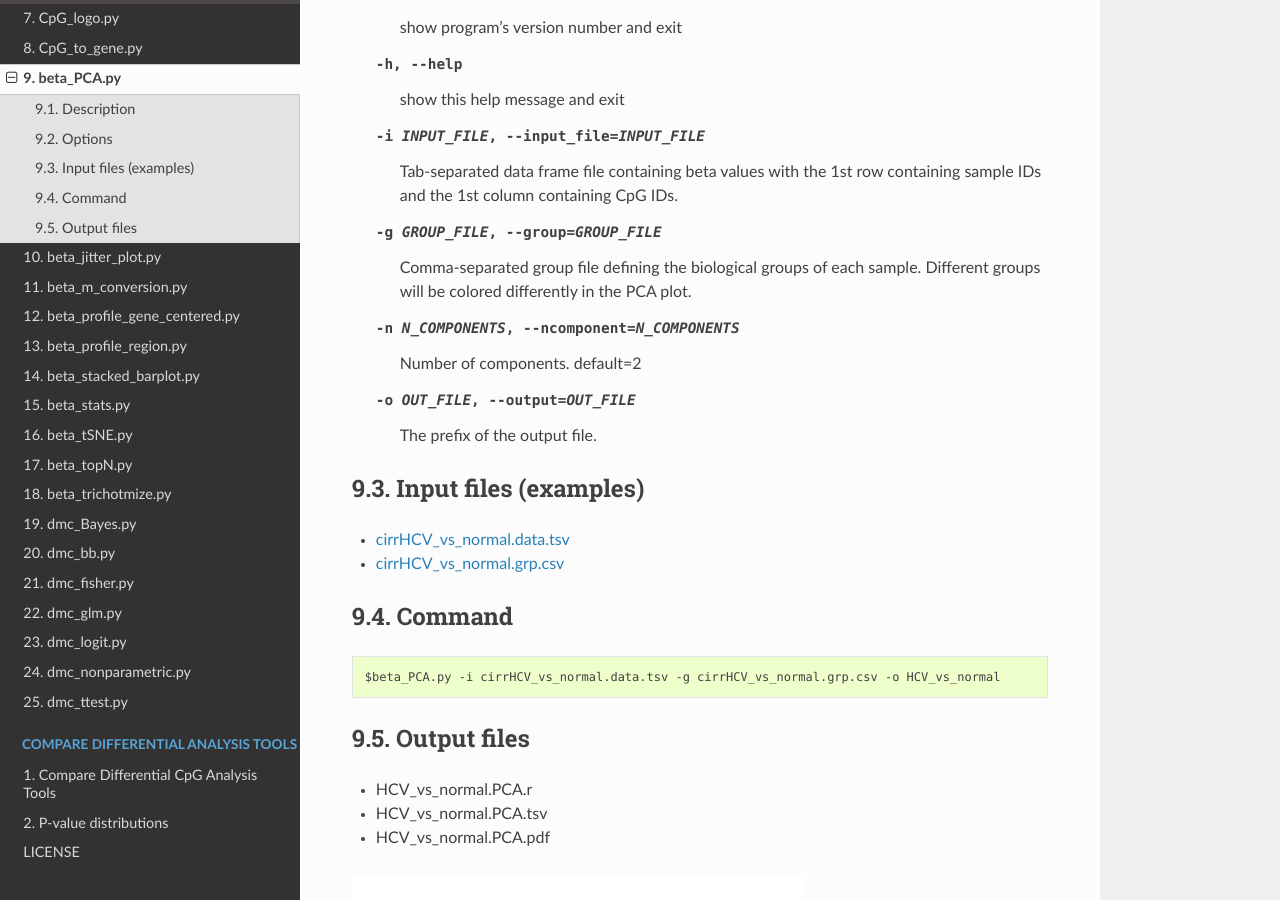
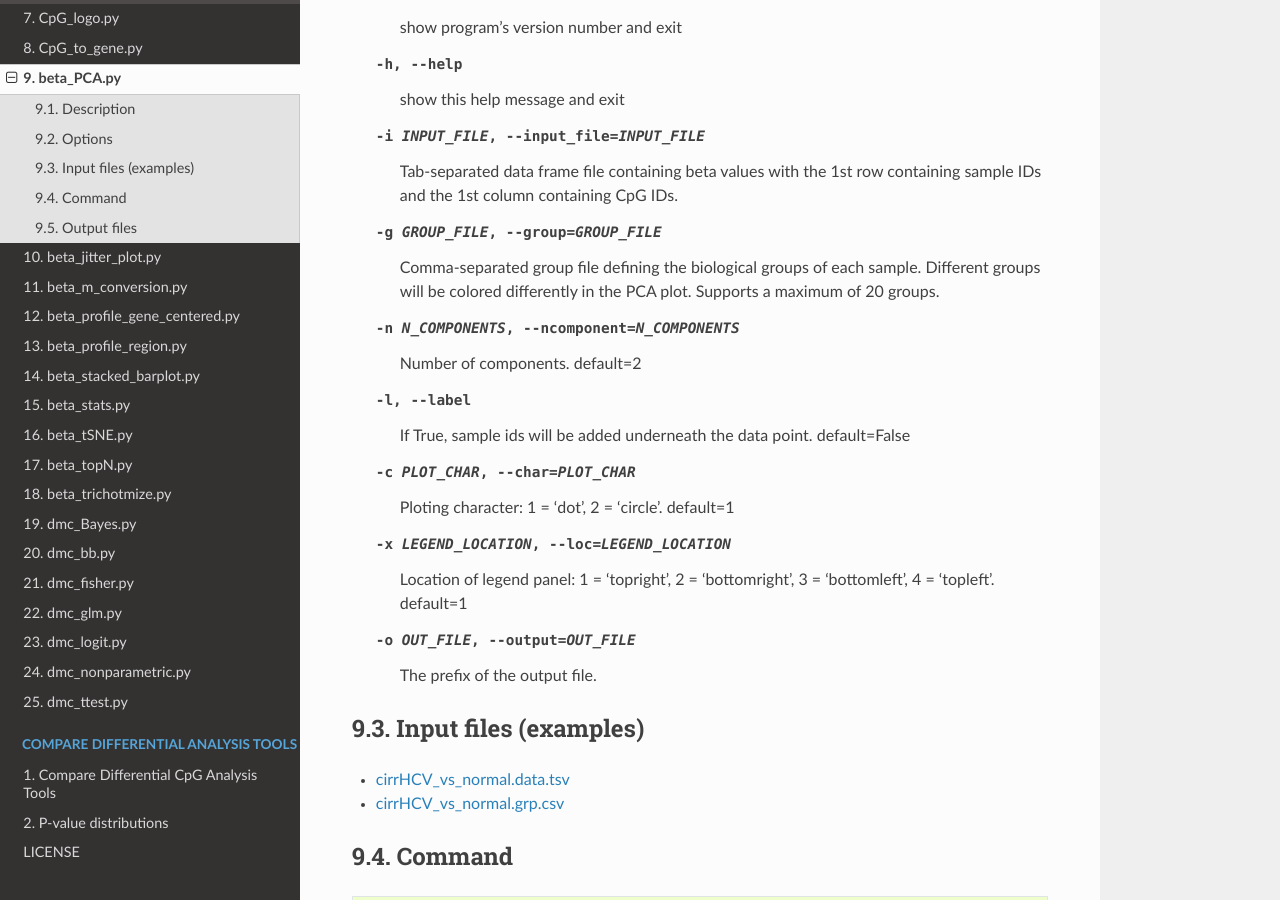
Before and after one commit to liguowang/cpgtools, a Sphinx documentation site: the page built from docs/source/demo/beta_PCA.rst, in a window 1280 px wide and 900 px high, scrolled down 889 px. Built offline with Sphinx 7.4.7 and the Read the Docs theme 2.0.0, drawn with Linux system fonts in a browser that asks for light colours.

Commit message:
add plotting options

```diff
--- a/docs/source/demo/beta_PCA.rst
+++ b/docs/source/demo/beta_PCA.rst
@@ -35,7 +35,6 @@ for samples.
 
 Options
 --------
-
   --version             show program's version number and exit
   -h, --help            show this help message and exit
   -i INPUT_FILE, --input_file=INPUT_FILE
@@ -45,12 +44,20 @@ Options
   -g GROUP_FILE, --group=GROUP_FILE
                         Comma-separated group file defining the biological
                         groups of each sample. Different groups will be
-                        colored differently in the PCA plot.
+                        colored differently in the PCA plot. Supports a
+                        maximum of 20 groups.
   -n N_COMPONENTS, --ncomponent=N_COMPONENTS
                         Number of components. default=2
+  -l, --label           If True, sample ids will be added underneath the data
+                        point. default=False
+  -c PLOT_CHAR, --char=PLOT_CHAR
+                        Ploting character: 1 = 'dot', 2 = 'circle'. default=1
+  -x LEGEND_LOCATION, --loc=LEGEND_LOCATION
+                        Location of legend panel: 1 = 'topright', 2 =
+                        'bottomright', 3 = 'bottomleft', 4 = 'topleft'.
+                        default=1
   -o OUT_FILE, --output=OUT_FILE
                         The prefix of the output file.
-
 
 Input files (examples)
 -------------------------
```
